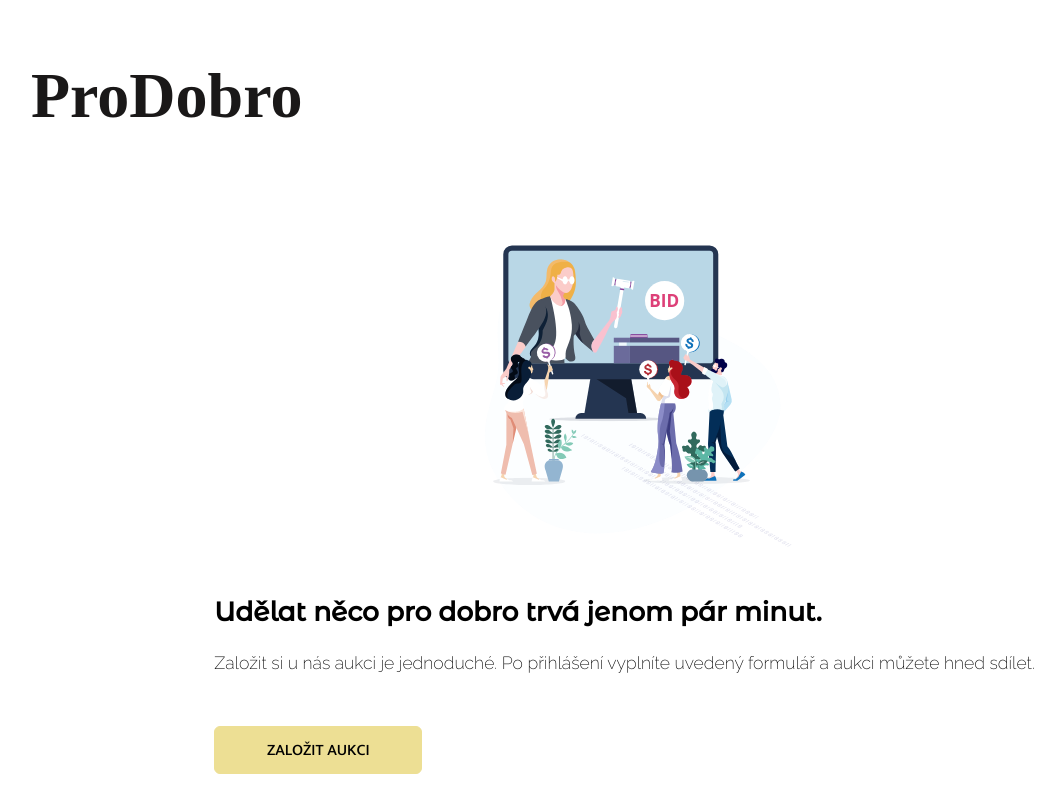
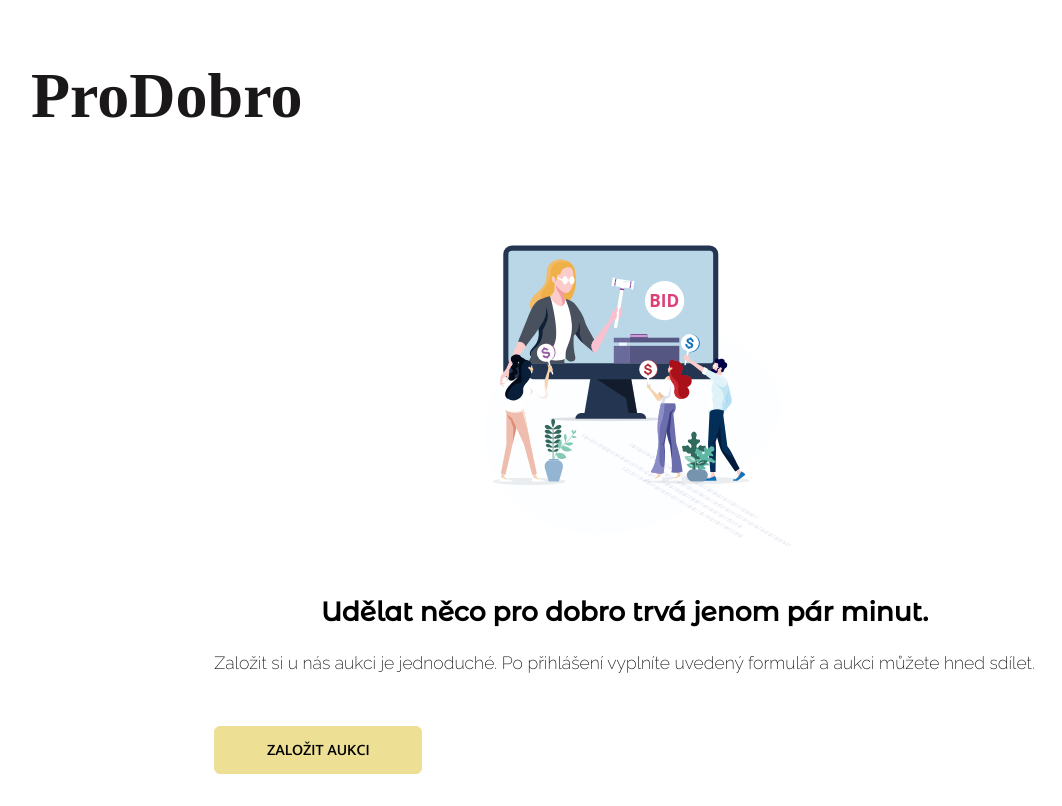
Before and after one commit to kristynyje/ProDobro, a React app: page / in a window 1280 px wide. Shown: the whole page, without its empty margins (25-1087 px from the left). Built offline with nearby package versions, Linux system fonts and the light colour scheme; no server answers; a web font is replaced by a local one.

Commit message:
Validace2

```diff
--- a/src/components/Form/index.jsx
+++ b/src/components/Form/index.jsx
@@ -28,6 +28,7 @@ export const Form = () => {
         console.log(e);
       });
   };
+
   const auctionSchema = Yup.object().shape({
     jmeno: Yup.string()
       .min(2, 'Příliš krátké!')
--- a/src/components/Form/style.css
+++ b/src/components/Form/style.css
@@ -1,11 +1,6 @@
-.form__heading {
-  /* font-family: inherit; */
+h2 {
   text-align: center;
 }
-/* label {
-  display: grid;
-  gap: 20px 5px;
-} */
 .form input {
   width: 100%;
   border: 1px solid rgb(243, 236, 228);
```
